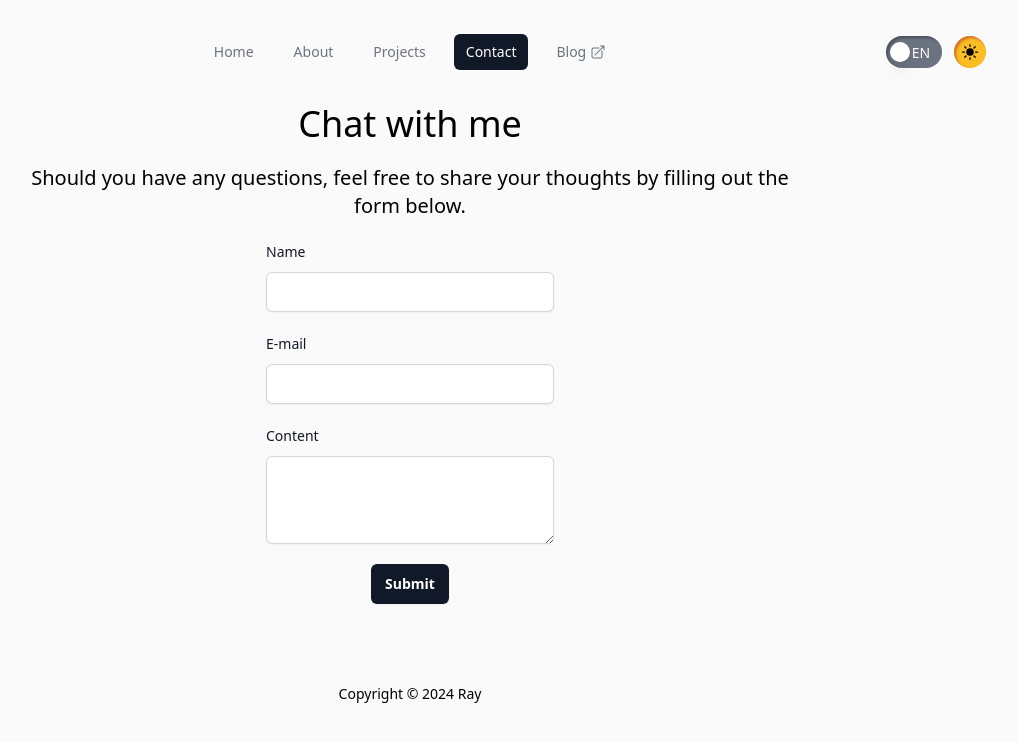
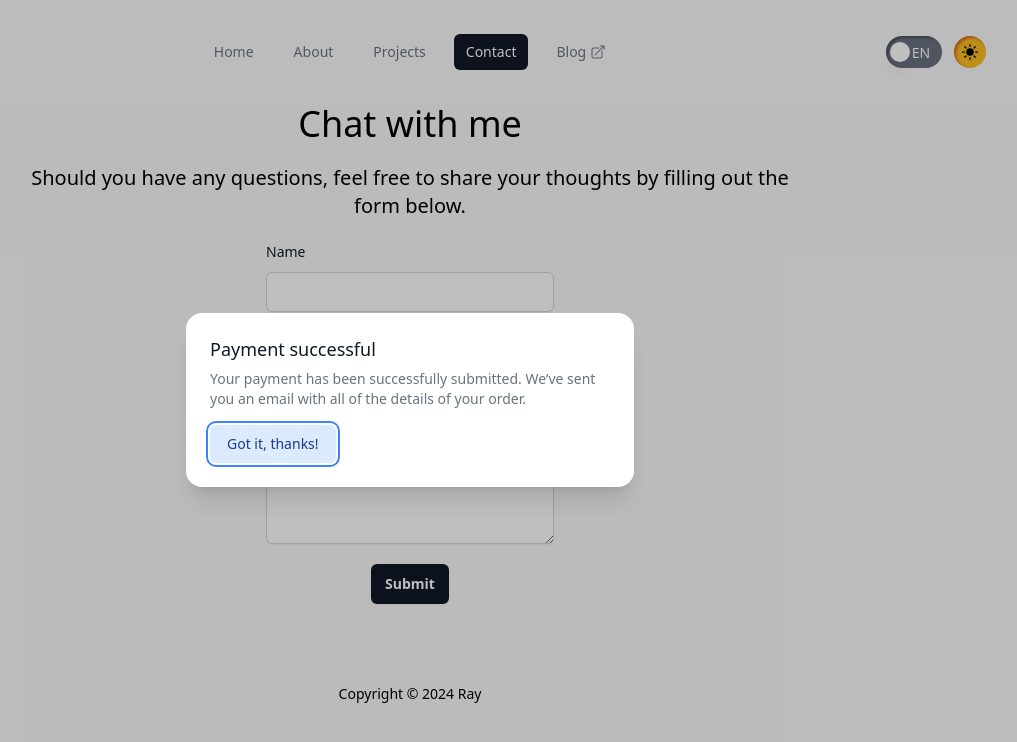
Before and after one commit to raylanraylan/personalWebsite, a Vue app: page /contact in a window 1280 px wide. Shown: the top 742 px of the page, without its empty margins (230-1247 px from the left). Built offline with nearby package versions, Linux system fonts and the light colour scheme.

Commit message:
feature:send form data and result diolag

```diff
--- a/src/views/ContactView.vue
+++ b/src/views/ContactView.vue
@@ -1,6 +1,109 @@
-<script setup lang="ts"></script>
+<script setup lang="ts">
+import { ref } from 'vue'
+import {
+  TransitionRoot,
+  TransitionChild,
+  Dialog,
+  DialogPanel,
+  DialogTitle,
+} from '@headlessui/vue'
+
+const isOpen = ref(true)
+
+function closeModal() {
+  isOpen.value = false
+}
+function openModal() {
+  isOpen.value = true
+}
+
+async function submitData(e) {
+  try {
+    const data = new FormData(e.target);
+    const res = await fetch('https://formspree.io/f/mblrnwjb', {
+      method: 'POST',
+      body: data,
+      headers: { Accept: 'application/json' },
+    });
+    if (res.ok) {
+      e.target.reset();
+      openModal();
+    }
+    // } else {
+    //   const json = await res.json();
+    //   if (Object.hasOwn(json, 'errors')) {
+    //     const errors = json.errors.map((error) => error.message).join(', ');
+    //     throw new Error(errors);
+    //   } else {
+    //     throw new Error('Uh-oh! There was a problem submitting your form.');
+    //   }
+    // }
+  } catch (err) {
+    console.error(err);
+    // status.value = err.message;
+  }
+}
+</script>
 <template>
-  <form class="w-full space-y-5 dark:text-white">
+   <TransitionRoot appear :show="isOpen" as="template">
+    <Dialog as="div" @close="closeModal" class="relative z-10">
+      <TransitionChild
+        as="template"
+        enter="duration-300 ease-out"
+        enter-from="opacity-0"
+        enter-to="opacity-100"
+        leave="duration-200 ease-in"
+        leave-from="opacity-100"
+        leave-to="opacity-0"
+      >
+        <div class="fixed inset-0 bg-black/25" />
+      </TransitionChild>
+
+      <div class="fixed inset-0 overflow-y-auto">
+        <div
+          class="flex min-h-full items-center justify-center p-4 text-center"
+        >
+          <TransitionChild
+            as="template"
+            enter="duration-300 ease-out"
+            enter-from="opacity-0 scale-95"
+            enter-to="opacity-100 scale-100"
+            leave="duration-200 ease-in"
+            leave-from="opacity-100 scale-100"
+            leave-to="opacity-0 scale-95"
+          >
+            <DialogPanel
+              class="w-full max-w-md transform overflow-hidden rounded-2xl bg-white p-6 text-left align-middle shadow-xl transition-all"
+            >
+              <DialogTitle
+                as="h3"
+                class="text-lg font-medium leading-6 text-gray-900"
+              >
+                Payment successful
+              </DialogTitle>
+              <div class="mt-2">
+                <p class="text-sm text-gray-500">
+                  Your payment has been successfully submitted. We’ve sent you
+                  an email with all of the details of your order.
+                </p>
+              </div>
+
+              <div class="mt-4">
+                <button
+                  type="button"
+                  class="inline-flex justify-center rounded-md border border-transparent bg-blue-100 px-4 py-2 text-sm font-medium text-blue-900 hover:bg-blue-200 focus:outline-none focus-visible:ring-2 focus-visible:ring-blue-500 focus-visible:ring-offset-2"
+                  @click="closeModal"
+                >
+                  Got it, thanks!
+                </button>
+              </div>
+            </DialogPanel>
+          </TransitionChild>
+        </div>
+      </div>
+    </Dialog>
+  </TransitionRoot>
+  <form @submit.prevent="submitData" class="w-full space-y-5 dark:text-white">
     <h2 class="text-4xl text-center">{{ $t("contact.title") }}</h2>
     <h3 class="text-xl text-center">{{ $t("contact.description") }}</h3>
     <div class="sm:w-72 mx-auto">
```
